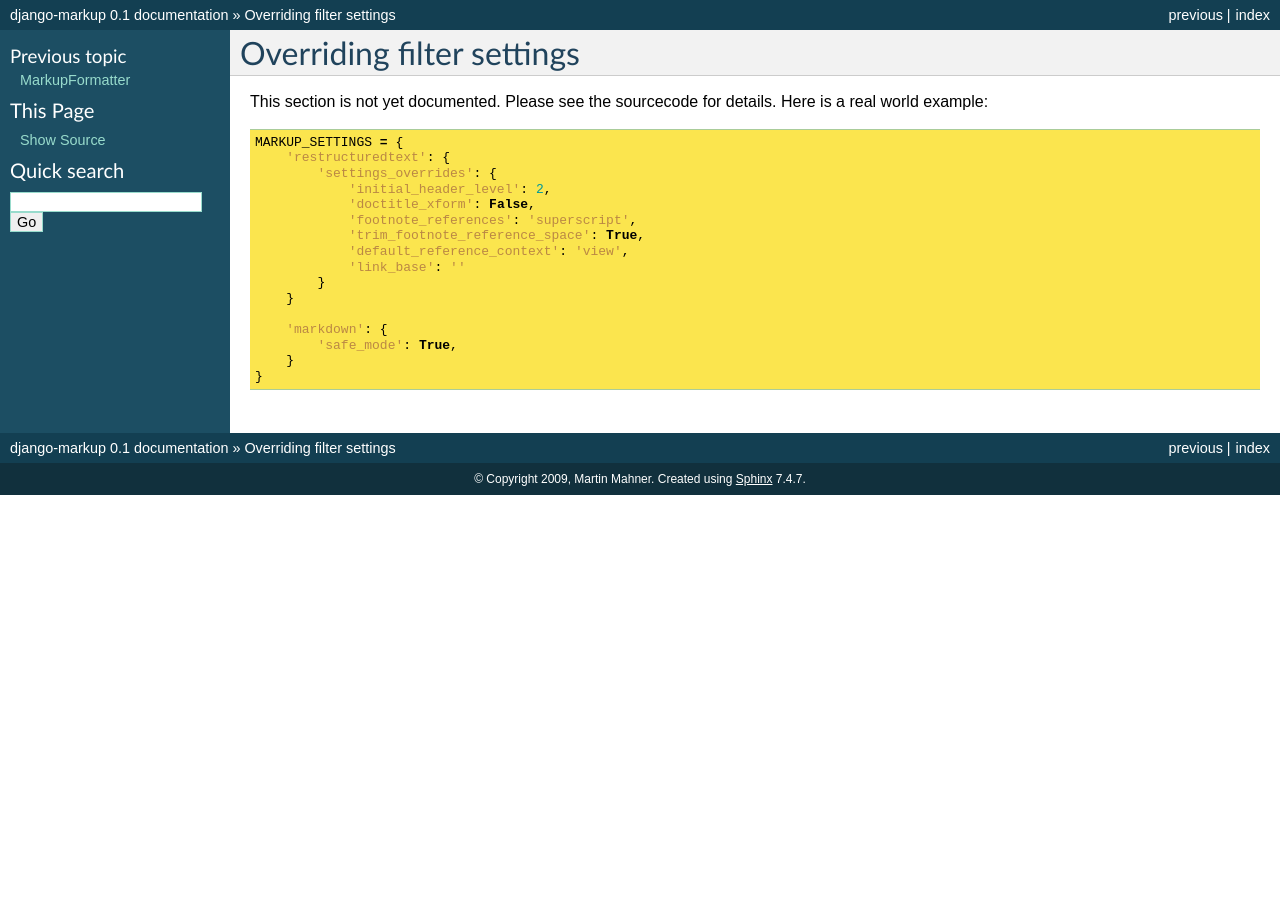
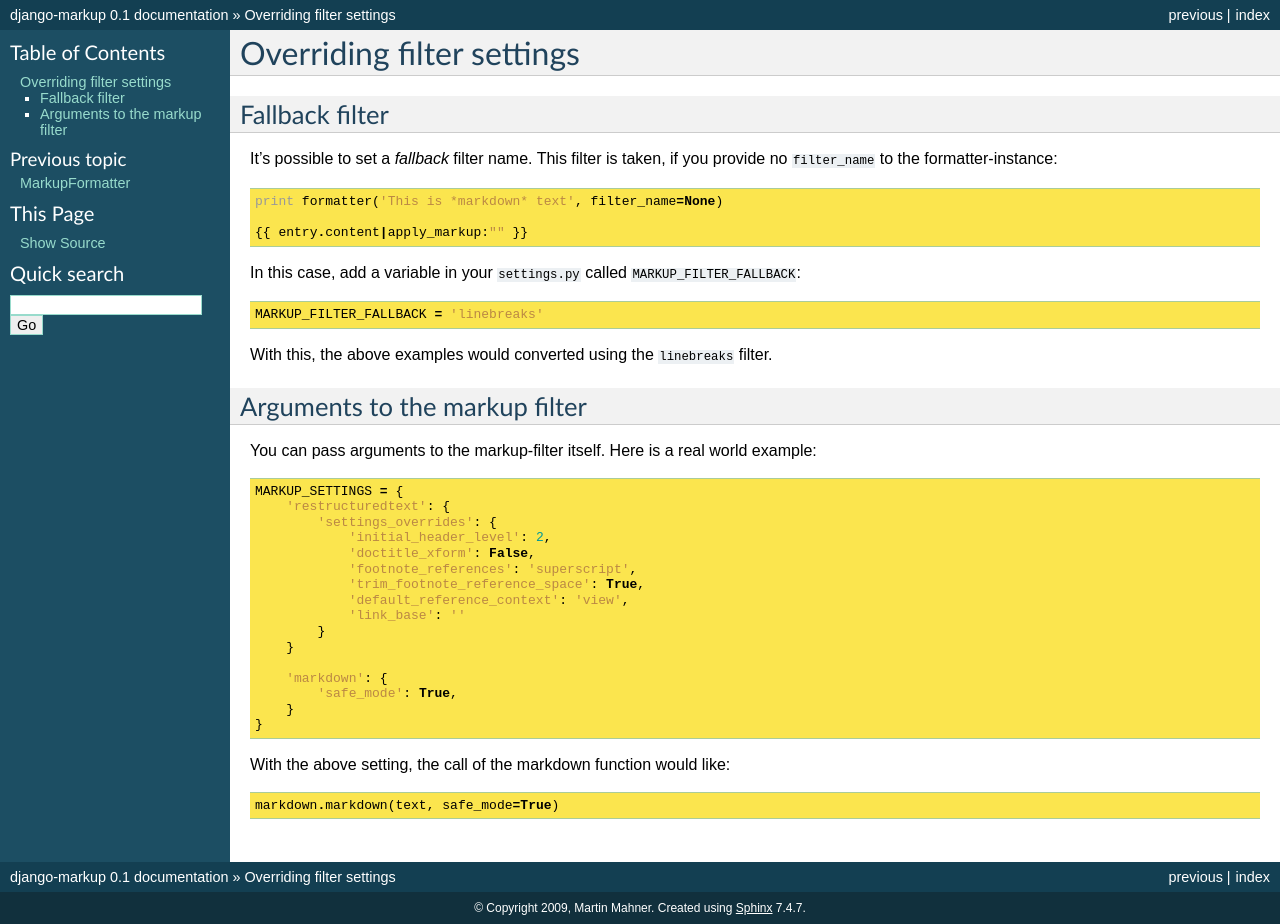
Before and after one commit to bartTC/django-markup, a Sphinx documentation site: the page built from docs/filter_settings.rst, in a window 1280 px wide. Built offline with Sphinx 7.4.7, drawn with Linux system fonts in a browser that asks for light colours; pages that are not in the unit, such as notebooks, are missing from menus; before the commit the page ends 900 px from its top, so only the background shows below that.

Commit message:
Updated docs. Bumped up to v0.2

```diff
--- a/docs/filter_settings.rst
+++ b/docs/filter_settings.rst
@@ -3,8 +3,28 @@
 Overriding filter settings
 ==========================
 
-This section is not yet documented. Please see the sourcecode for details.
-Here is a real world example::
+Fallback filter
+---------------
+
+It's possible to set a *fallback* filter name. This filter is taken, if you
+provide no ``filter_name`` to the formatter-instance::
+
+    print formatter('This is *markdown* text', filter_name=None)
+
+    {{ entry.content|apply_markup:"" }}
+
+In this case, add a variable in your ``settings.py`` called
+``MARKUP_FILTER_FALLBACK``::
+
+    MARKUP_FILTER_FALLBACK = 'linebreaks'
+
+With this, the above examples would converted using the ``linebreaks`` filter.
+
+Arguments to the markup filter
+------------------------------
+
+You can pass arguments to the markup-filter itself. Here is a real world
+example::
 
     MARKUP_SETTINGS = {
         'restructuredtext': {
@@ -22,3 +42,7 @@ Here is a real world example::
             'safe_mode': True,
         }
     }
+
+With the above setting, the call of the markdown function would like::
+
+    markdown.markdown(text, safe_mode=True)
--- a/setup.py
+++ b/setup.py
@@ -2,7 +2,7 @@ from setuptools import setup, find_packages
 
 setup(
     name='django-markup',
-    version='0.1',
+    version='0.2',
     description='A generic Django application to convert text with specific markup to html.',
     long_description=open('README.rst').read(),
     author='Martin Mahner',
```
